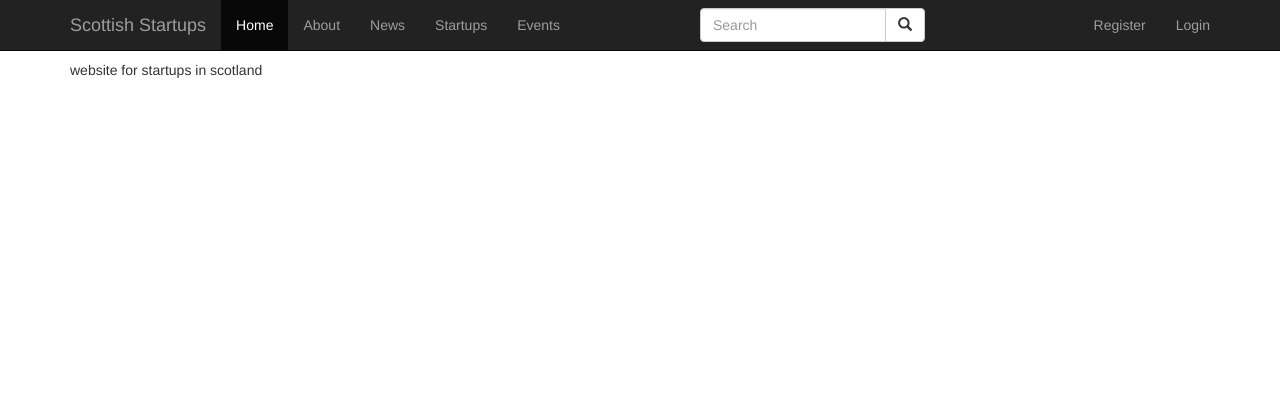
After one commit to martygrant/scotstartup, a Django app: template templates/scotstartup/about.html in a window 1280 px wide. The commit adds this page. Shown: the top 420 px of the page. Run offline with Django 3.2, Linux system fonts and the light colour scheme; the template is opened without the code that fills it, so the values that code supplies are empty; parts of the project's set-up code (start-up, migrations or seed data) failed here and were passed over; some libraries are stand-ins or nearby versions.

Commit message:
added news and about pages

```diff
--- a/scotstartup/urls.py
+++ b/scotstartup/urls.py
@@ -4,6 +4,8 @@ from scotstartup import forms
 
 urlpatterns = patterns('',
         url(r'^$', views.index, name='index'),
+        url(r'^about/$', views.about, name='about'),
+        url(r'^news/$', views.news, name='news'),
         url(r'^add_company/$', views.add_company, name="add_company"),
         url(r'^add_event/$', views.add_event, name="add_event"),
         url(r'^event/(?P<event_name_slug>[\w\-]+)/$', views.event, name="event"),
--- /dev/null
+++ b/templates/scotstartup/about.html
@@ -0,0 +1,11 @@
+{% extends 'scotstartup/base.html' %}
+{% load scotstartup_extras %}
+{% load staticfiles %}
+
+{% block title %} About {% endblock %}
+
+{% block body %}
+
+<p>website for startups in scotland</p>
+
+{% endblock %}
--- a/templates/scotstartup/base.html
+++ b/templates/scotstartup/base.html
@@ -49,8 +49,8 @@
       <div id="navbar" class="collapse navbar-collapse">
         <ul class="nav navbar-nav">
           <li class="active"><a href="/scotstartup/">Home</a></li>
-          <li><a href="#about">About</a></li>
-          <li><a href="#news">News</a></li>
+          <li><a href="{% url 'about' %}">About</a></li>
+          <li><a href="{% url 'news' %}">News</a></li>
           <li><a href="{% url 'companies' %}">Startups</a></li>
           <li><a href="{% url 'events' %}">Events</a></li>
         </ul>
```
Also changed, not shown: scotstartup/views.py (+8 -0 lines), templates/scotstartup/news.html (added, +11 -0 lines).
